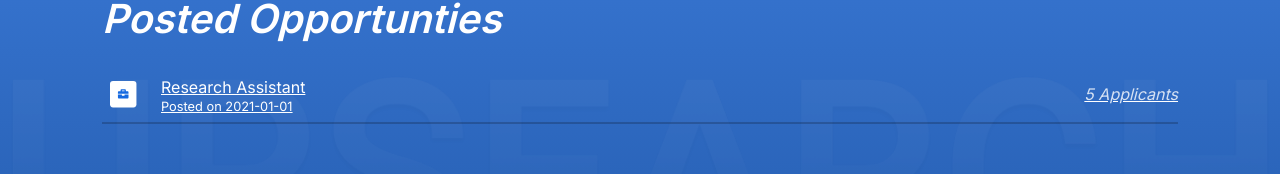
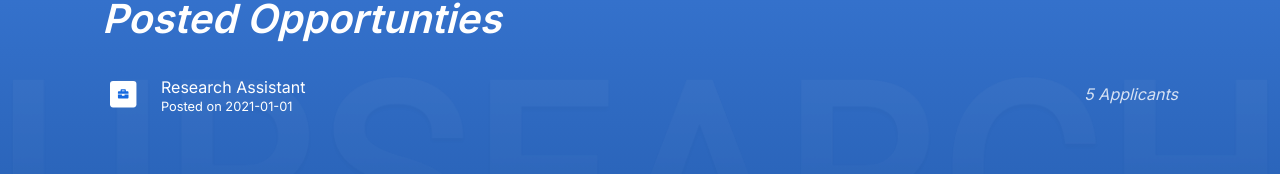
Before and after one commit to sweMojtaba/urSearchFrontEnd, a Next.js app: page /opportunities in a window 1280 px wide. Shown: the part 125-299 px from the top of the page. Built offline with nearby package versions, Linux system fonts and the light colour scheme; a web font is replaced by a local one.

Commit message:
opportunies styles

```diff
--- a/app/globals.scss
+++ b/app/globals.scss
@@ -29,13 +29,8 @@ code {
     monospace;
 }
 
-#root {
-  height: 100vh;
-  display: flex;
-  flex-direction: column;
-}
-
-h1, h2 {
+h1,
+h2 {
   font-weight: 600;
   font-style: italic;
 }
@@ -54,10 +49,11 @@ h2 {
 
 a {
   color: inherit;
+  transition: color 0.2s ease-in-out;
 }
 
 a:hover {
-  color: #b1b1b1;
+  color: #72F07F;
 }
 
 form {
@@ -65,7 +61,7 @@ form {
   max-width: 30rem;
 }
 
-form > button {
+form>button {
   justify-content: center;
   margin: auto;
 }
--- a/app/opportunities/page.tsx
+++ b/app/opportunities/page.tsx
@@ -7,13 +7,12 @@ import Link from "next/link";
 export default function Opportunities() {
     return <Container className="medium-content">
         <h1 className="heading">Posted Opportunties</h1>
-        <Link className={styles.bigLiHolder} href="/opportunity?id=1">
         <BigLi
             title="Research Assistant"
             subtitle="Posted on 2021-01-01"
             note="5 Applicants"
+            url="/opportunity?id=1"
             ImgSrc={WorkIcon}
         />
-        </Link>
     </Container>
 }
--- a/components/cards-and-items/listItems.scss
+++ b/components/cards-and-items/listItems.scss
@@ -8,6 +8,18 @@
 
 .big-li.line {
     margin-top: 1em;
+}
+
+.big-li-wrapper-with-link {
+    text-decoration: none;
+    border-bottom: 2px solid transparent;
+    transition: border-bottom 0.3s linear;
+}
+
+a.big-li-wrapper-with-link:hover {
+    display: block;
+    color: inherit;
+    border-bottom: 2px solid rgba(255, 255, 255, 0.2);
 }
 
 .big-li > .main-line {
--- a/components/cards-and-items/listItems.tsx
+++ b/components/cards-and-items/listItems.tsx
@@ -2,6 +2,7 @@ import "./listItems.scss"
 import Item1 from "@/assets/item1.svg"
 import { StaticImport } from "next/dist/shared/lib/get-img-props";
 import Image from "next/image";
+import Link from "next/link";
 
 export function SmallLi({ text, url }: { text: string, url?: string }) {
     return <div className="line line-start small-li">
@@ -14,10 +15,11 @@ interface BigLiProps {
     title: string;
     subtitle: string;
     note: string;
+    url?: string;
     ImgSrc: StaticImport;
 }
 
-export function BigLi({ title, subtitle, note, ImgSrc }: BigLiProps): JSX.Element {
+function BigLiContent({ title, subtitle, note, ImgSrc }: BigLiProps) {
     return <div className="line line-start big-li">
         <Image src={ImgSrc} alt="image for list item" />
         <div className="main-line">
@@ -27,6 +29,20 @@ export function BigLi({ title, subtitle, note, ImgSrc }: BigLiProps): JSX.Elemen
             </div>
             <div className="note">{note}</div>
         </div>
-
     </div>
 }
+
+export function BigLi({ title, subtitle, note, url, ImgSrc }: BigLiProps): JSX.Element {
+    if (url === undefined) {
+        return <BigLiContent title={title} subtitle={subtitle} note={note} ImgSrc={ImgSrc} />
+    } else {
+        return <Link href={url} className="big-li-wrapper-with-link">
+            <BigLiContent
+                title={title}
+                subtitle={subtitle}
+                note={note}
+                ImgSrc={ImgSrc}
+            />
+        </Link>
+    }
+}
```
Lines whose indentation alone changed are shown as unchanged.
